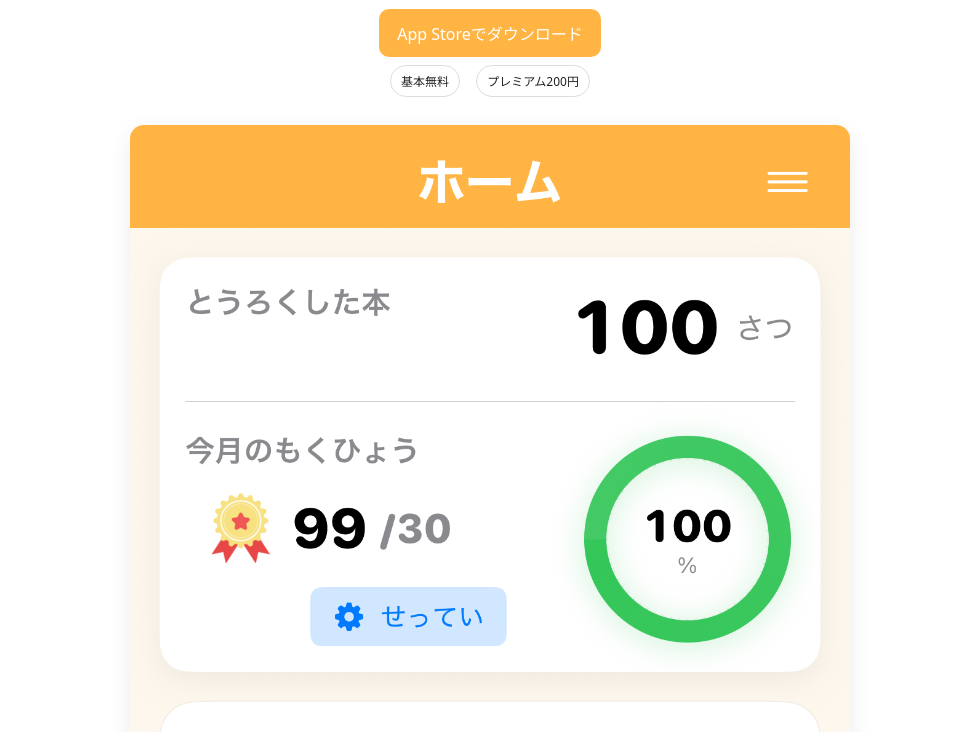
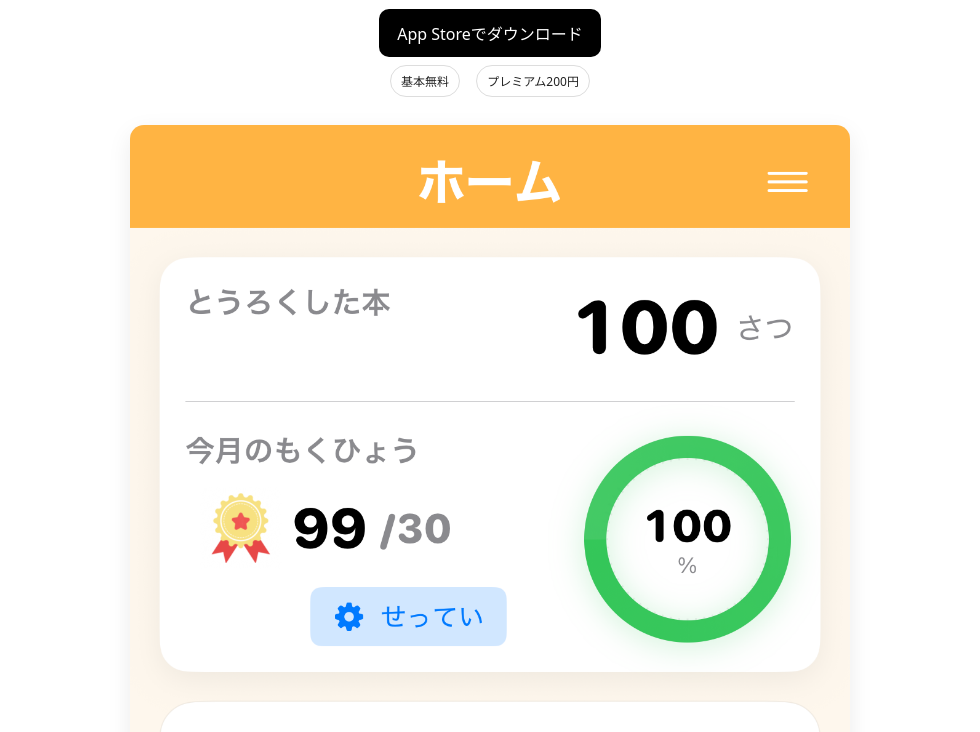
Before and after one commit to tmktapps/yomipon-site, a plain HTML site: page index.html in a window 1280 px wide. Shown: the part 368-1100 px from the top of the page, without its empty margins (150-1130 px from the left). Drawn offline with Linux system fonts and the light colour scheme.

Commit message:
Update style.css

```diff
--- a/assets/style.css
+++ b/assets/style.css
@@ -10,7 +10,7 @@ body{margin:0;font-family:system-ui,-apple-system,Segoe UI,Roboto,Helvetica,Aria
 .logo{font-weight:800;color:var(--brand);text-decoration:none}
 .links a{margin-left:16px;text-decoration:none;color:#555}
 .hero{max-width:960px;margin:24px auto;padding:0 20px;text-align:center}
-.cta{display:inline-block;margin-top:12px;padding:12px 18px;background:var(--brand);color:#fff;text-decoration:none;border-radius:10px}
+.cta{display:inline-block;margin-top:12px;padding:12px 18px;background:#000;color:#fff;text-decoration:none;border-radius:10px}
 .badges .badge{display:inline-block;margin:8px 6px;padding:6px 10px;border:1px solid #ddd;border-radius:999px;font-size:12px}
 .screenshot{display:block;margin:20px auto;max-width:720px;width:100%;border-radius:14px;box-shadow:0 8px 24px rgba(0,0,0,.08)}
 .site-footer{padding:40px 20px;text-align:center;color:#777}
```
